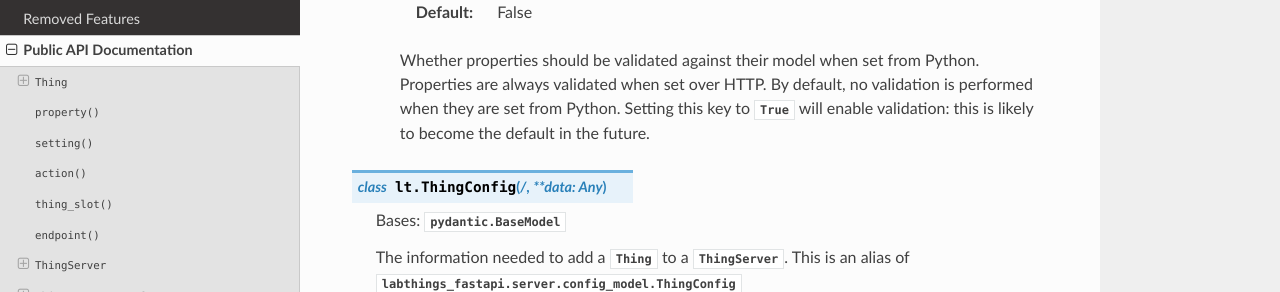
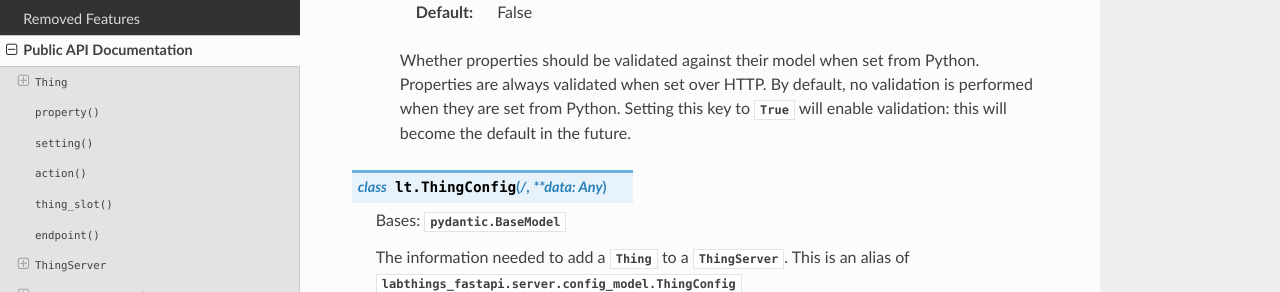
Before and after one commit to labthings/labthings-fastapi, a Sphinx documentation site: the page built from docs/source/public_api.rst, in a window 1280 px wide and 900 px high, scrolled down 7326 px. Shown: the part 159-451 px from the top of the window. Built offline with Sphinx 7.4.7 and the Read the Docs theme 3.1.0, drawn with Linux system fonts in a browser that asks for light colours; pages that are not in the unit, such as notebooks, are missing from menus; the version number is read from the project's files by our own code.

Commit message:
Deprecate `validate_properties_on_set=False`
Previously, we raised a DeprecationWarning when this key wasn't specified. I've upgraded that to raise it if the key isn't true.

```diff
--- a/docs/source/properties.rst
+++ b/docs/source/properties.rst
@@ -205,7 +205,7 @@
 .. note::
 
     Currently, property values are not validated when they are set directly in Python, only via HTTP.
-    Setting ``validate_properties_on_set = True`` in `~lt.Thing._class_settings` enables validation when they are set in Python. This may become default behaviour in the future.
+    Setting ``validate_properties_on_set = True`` in `~lt.Thing._class_settings` enables validation when they are set in Python. This will become default behaviour in the future.
 
 Property metadata
 -----------------
--- a/docs/source/public_api.rst
+++ b/docs/source/public_api.rst
@@ -328,7 +328,7 @@
         Whether properties should be validated against their model when set from Python.
         Properties are always validated when set over HTTP.
         By default, no validation is performed when they are set from Python.
-        Setting this key to `True` will enable validation: this is likely to become the default in the future.
+        Setting this key to `True` will enable validation: this will become the default in the future.
 
 
 .. py:class:: ThingConfig(/, **data: Any)
```
Also changed, not shown: 1 other file.
